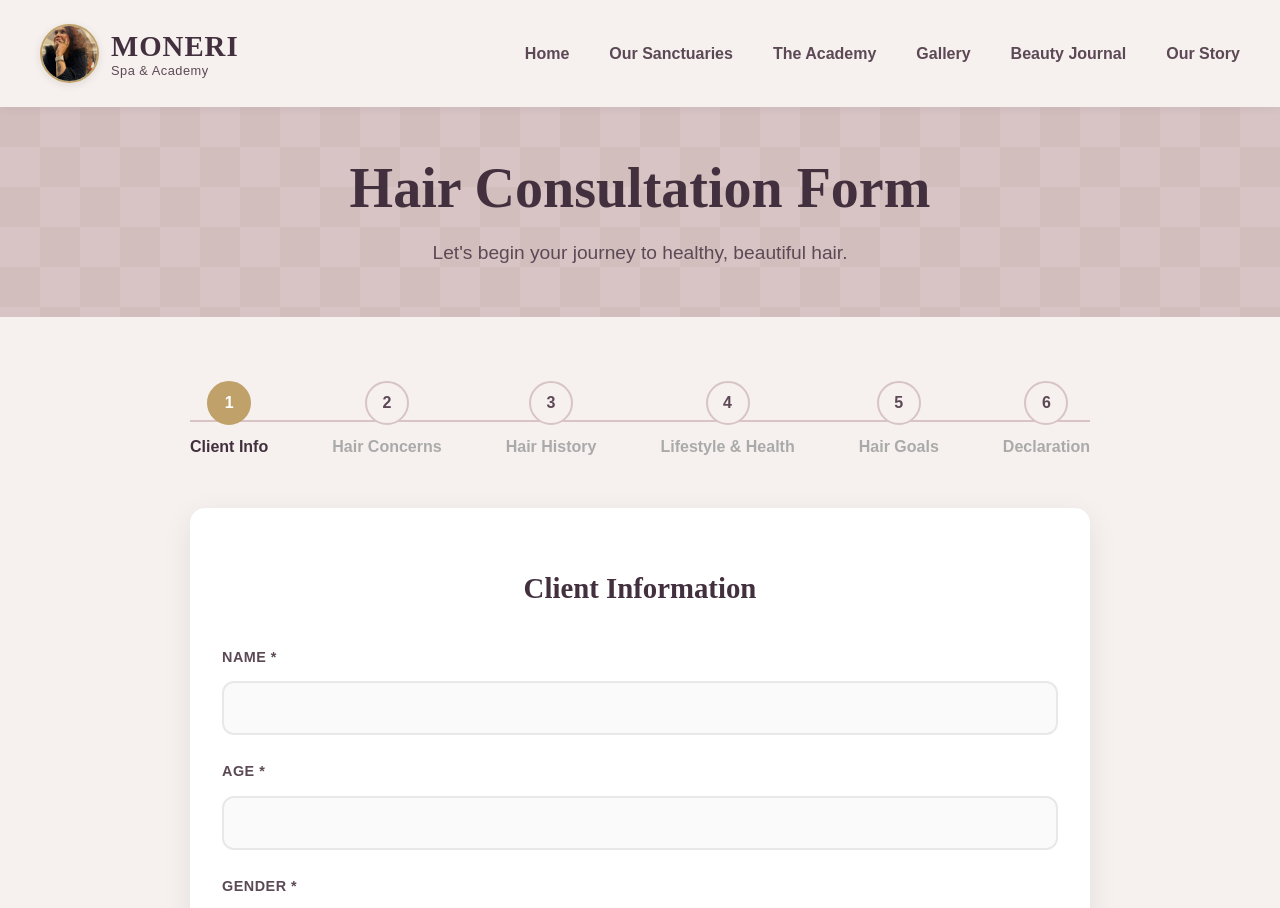
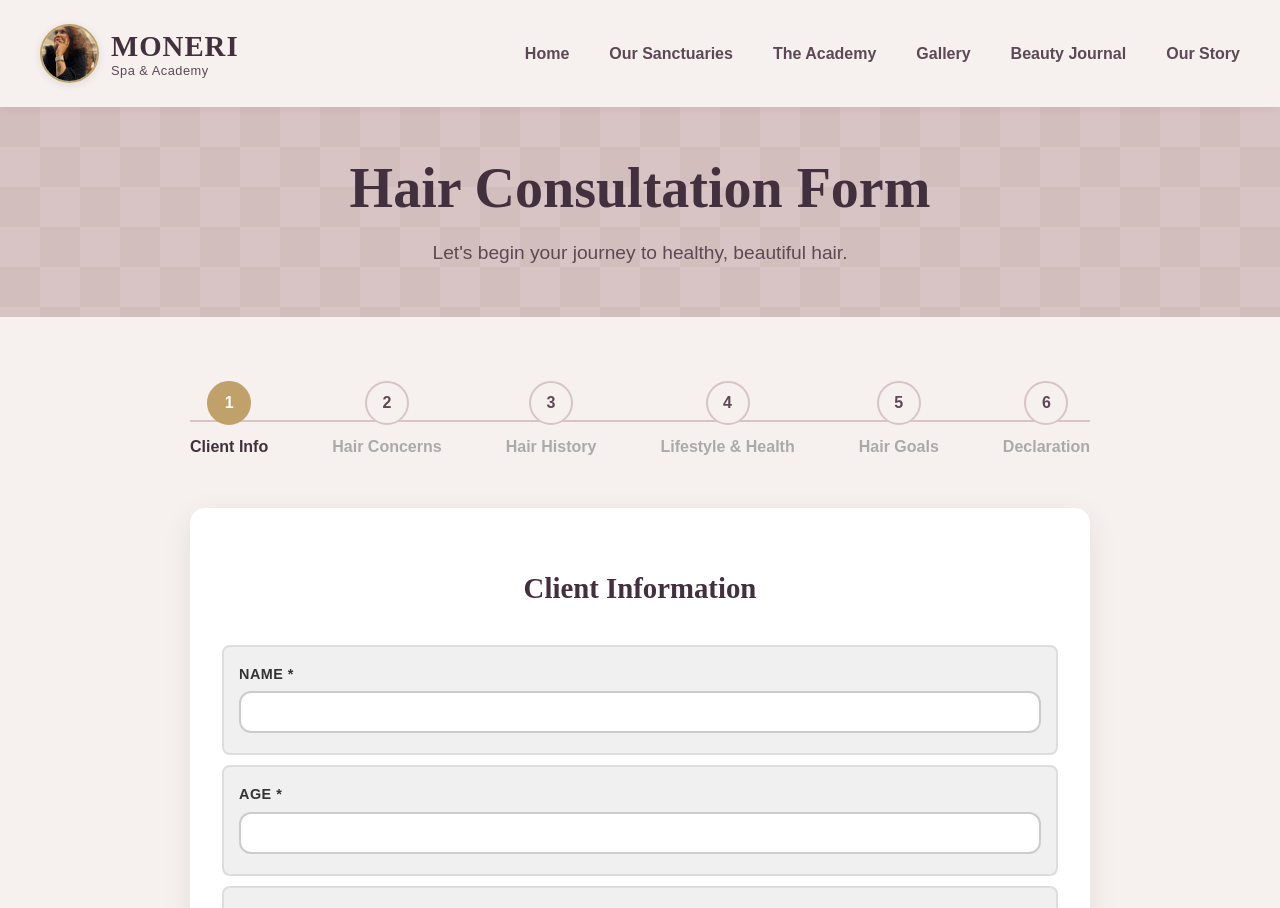
Before and after one commit to abhi02max/MoneriSpa-End, a React (Create React App) app in the folder client/: page /hair-consultation in a window 1280 px wide. Shown: the top 908 px of the page. Built offline with nearby package versions, Linux system fonts and the light colour scheme.

Commit message:
Add debugging styles to force form elements to be visible

```diff
--- a/client/src/App.css
+++ b/client/src/App.css
@@ -993,6 +993,12 @@ a {
   display: block !important;
   visibility: visible !important;
   opacity: 1 !important;
+  background: #fff !important;
+  border: 2px solid #ccc !important;
+  padding: 10px !important;
+  margin: 5px 0 !important;
+  width: 100% !important;
+  box-sizing: border-box !important;
 }
 
 /* Radio and checkbox styling */
@@ -1000,9 +1006,13 @@ a {
 .checkbox-group input[type="checkbox"] {
   display: inline-block !important;
   margin-right: 0.5rem;
-  width: 18px;
-  height: 18px;
+  width: 18px !important;
+  height: 18px !important;
   vertical-align: middle;
+  background: #fff !important;
+  border: 2px solid #ccc !important;
+  visibility: visible !important;
+  opacity: 1 !important;
 }
 
 .radio-group label,
@@ -1011,6 +1021,26 @@ a {
   align-items: center;
   cursor: pointer;
   margin-bottom: 0.5rem;
+  background: #f9f9f9 !important;
+  padding: 8px !important;
+  border: 1px solid #ddd !important;
+  border-radius: 4px !important;
+}
+
+/* Debug: Make sure form groups are visible */
+.form-group {
+  background: #f0f0f0 !important;
+  padding: 15px !important;
+  margin: 10px 0 !important;
+  border: 2px solid #ddd !important;
+  border-radius: 8px !important;
+}
+
+.form-group label {
+  display: block !important;
+  font-weight: bold !important;
+  color: #333 !important;
+  margin-bottom: 5px !important;
 }
 
 /* Button Styles */
```
